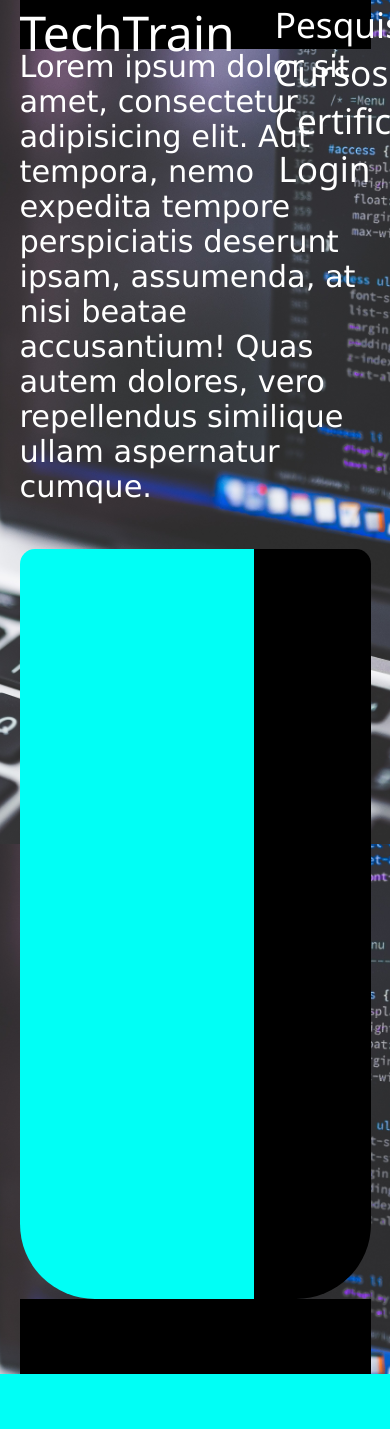
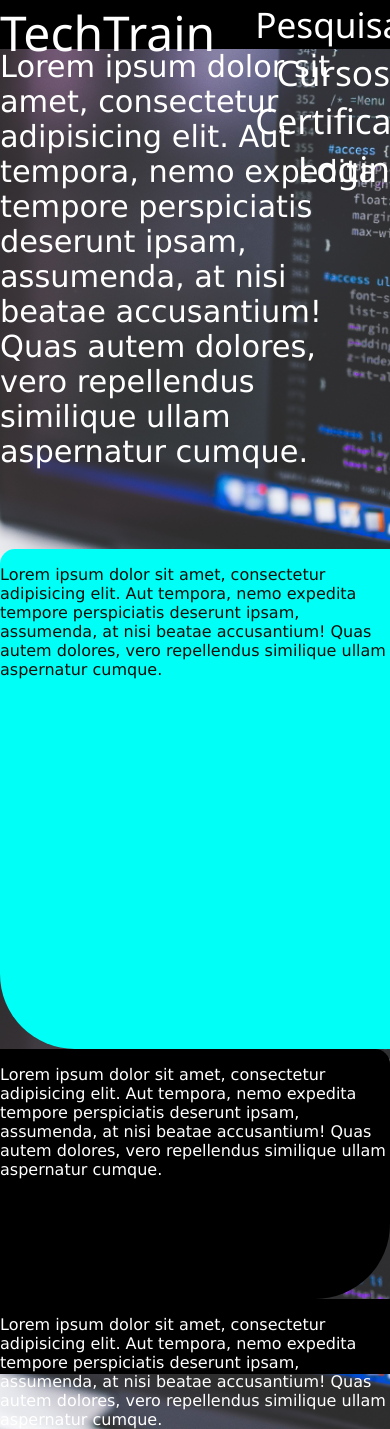
Before and after one commit to GabrielCoelho/TechTrain, a PHP site: page / in a window 390 px wide; the page is wider, and only the part inside the window is pictured. Before the commit the page ends 1374 px from the top of that part, so only its background shows below. Run offline with PHP 8.4, Linux system fonts and the light colour scheme.

Commit message:
Concertando cagadas

```diff
--- a/app/views/index.php
+++ b/app/views/index.php
@@ -24,9 +24,9 @@
                   </ul>
               </div>
             </nav>
-            <main class="principal"></main>
-            <aside class="lateral"></aside>
-            <footer class="rodape"></footer>
+            <main class="principal"><p>Lorem ipsum dolor sit amet, consectetur adipisicing elit. Aut tempora, nemo expedita tempore perspiciatis deserunt ipsam, assumenda, at nisi beatae accusantium! Quas autem dolores, vero repellendus similique ullam aspernatur cumque. </p></main>
+            <aside class="lateral"><p>Lorem ipsum dolor sit amet, consectetur adipisicing elit. Aut tempora, nemo expedita tempore perspiciatis deserunt ipsam, assumenda, at nisi beatae accusantium! Quas autem dolores, vero repellendus similique ullam aspernatur cumque. </p></aside>
+            <footer class="rodape"><p>Lorem ipsum dolor sit amet, consectetur adipisicing elit. Aut tempora, nemo expedita tempore perspiciatis deserunt ipsam, assumenda, at nisi beatae accusantium! Quas autem dolores, vero repellendus similique ullam aspernatur cumque. </p></footer>
         </div>
     </body>
 </html>
--- a/public/css/style.css
+++ b/public/css/style.css
@@ -12,11 +12,39 @@ body{
     display: grid;
     grid-template-columns: 5% 30% 15% 15% 30% 5%;
     grid-template-rows: 49px 500px 500px 250px 75px;
-    grid-template-areas: ". nav nav nav nav ."
-                         ". header header header header ."
-                         ". main main main aside ."
-                         ". main main main aside ."
-                         ". footer footer footer footer .";
+    grid-template-areas:
+       ". nav nav nav nav ."
+       ". header header header header ."
+       ". main main main aside ."
+       ". main main main aside ."
+       ". footer footer footer footer .";
+}
+
+/*Tablet view*/
+@media (max-width: 768px){
+    .wrapperbody {
+        display: grid;
+        grid-template-columns: 2fr 2fr 2fr;
+        grid-template-areas:
+        "nav nav nav"
+        "header header header"
+        "main main aside"
+        "footer footer aside"
+    }
+}
+
+/*Mobile view*/
+@media (max-width: 600px){
+.wrapperbody {
+    display: grid;
+    grid-template-columns: 1fr 1fr;
+    grid-template-areas:
+       "nav nav"
+       "header header"
+       "main main"
+       "aside aside"
+       "footer footer";
+}
 }
 
 .cabecalho{
```
